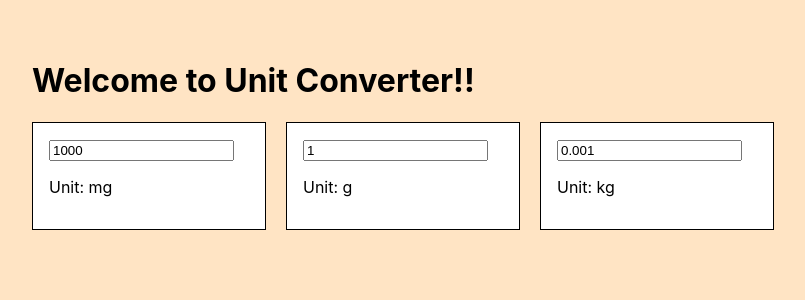
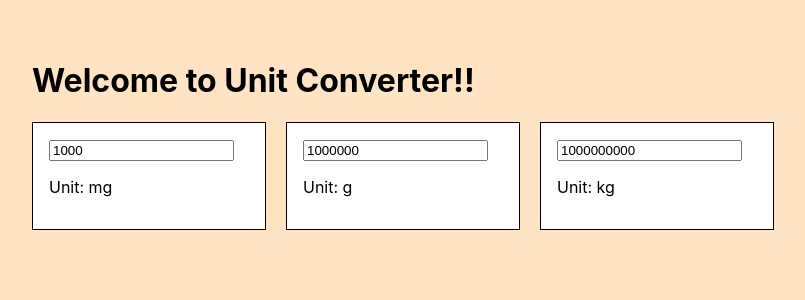
Before and after one commit to andyjakubowski/react-playground, a React (Create React App) app in the folder 04-imperial-to-metric/: page / in a window 1280 px wide. Shown: the top 300 px of the page, without its empty margins (8-813 px from the left). Built offline with nearby package versions, Linux system fonts and the light colour scheme.

Commit message:
Generalize unit conversion so you can add more

```diff
--- a/04-imperial-to-metric/src/UnitConverter.js
+++ b/04-imperial-to-metric/src/UnitConverter.js
@@ -1,6 +1,13 @@
-import React from 'react';
-import UnitBox from './UnitBox';
-import './UnitConverter.css';
+import React from "react";
+import UnitBox from "./UnitBox";
+import "./UnitConverter.css";
+
+const UNITS = ["mg", "g", "kg"];
+const RATIOS = {
+  mg: 1,
+  g: 1000,
+  kg: 1000000,
+};
 
 class UnitConverter extends React.Component {
   constructor(props) {
@@ -8,75 +15,56 @@ class UnitConverter extends React.Component {
 
     this.state = {
       mg: 1000,
-      mgInputValue: '1000',
+      activeUnit: "mg",
+      activeUnitValue: "1000",
     };
 
     this.handleValueChange = this.handleValueChange.bind(this);
   }
 
   handleValueChange(event) {
-    const unit = event.target.name;
-    let stringValue = event.target.value;
+    const activeUnit = event.target.name;
+    const activeUnitValue = event.target.value;
     let numberValue;
 
-    if (stringValue === '') {
-      this.setState({ mg: NaN, mgInputValue: stringValue });
+    if (activeUnitValue === "") {
+      this.setState({ mg: "NaN", activeUnit, activeUnitValue });
       return;
     }
 
-    numberValue = Number(stringValue);
+    numberValue = Number(activeUnitValue);
     if (Number.isNaN(numberValue)) {
-      this.setState({ mg: NaN, mgInputValue: stringValue });
+      this.setState({ mg: "NaN", activeUnit, activeUnitValue });
       return;
     }
 
-    switch (unit) {
-      case 'kg': {
-        const mg = numberValue * 1000000;
-        this.setState({
-          mg,
-          mgInputValue: String(mg),
-        });
-        break;
-      }
-      case 'g': {
-        const mg = numberValue * 1000;
-        this.setState({
-          mg,
-          mgInputValue: String(mg),
-        });
-        break;
-      }
-      case 'mg': {
-        this.setState({
-          mg: numberValue,
-          mgInputValue: stringValue,
-        });
-        break;
-      }
-      default: {
-        console.log('Can’t recognize this unit...');
-      }
-    }
+    this.setState({
+      mg: numberValue * RATIOS[activeUnit],
+      activeUnit,
+      activeUnitValue,
+    });
   }
 
   render() {
-    let g;
-    let kg;
-
-    if (Number.isNaN(this.state.mg)) {
-      g = '';
-      kg = '';
-    } else {
-      g = this.state.mg / 1000;
-      kg = this.state.mg / 1000000;
-    }
-
     return (
       <div className="UnitConverter">
-        <UnitBox unit="mg" value={this.state.mgInputValue} onValueChange={this.handleValueChange} />
-        <UnitBox unit="g" value={g} onValueChange={this.handleValueChange} />
-        <UnitBox unit="kg" value={kg} onValueChange={this.handleValueChange} />
+        {UNITS.map((unit) => {
+          const value =
+            this.state.mg === "NaN" ? "" : this.state.mg * RATIOS[unit];
+
+          return (
+            <UnitBox
+              key={unit}
+              unit={unit}
+              value={
+                unit === this.state.activeUnit
+                  ? this.state.activeUnitValue
+                  : value
+              }
+              onValueChange={this.handleValueChange}
+            />
+          );
+        })}
       </div>
     );
   }
```
Also changed, not shown: 1 other file (tests, documents, lock files or other folders).
